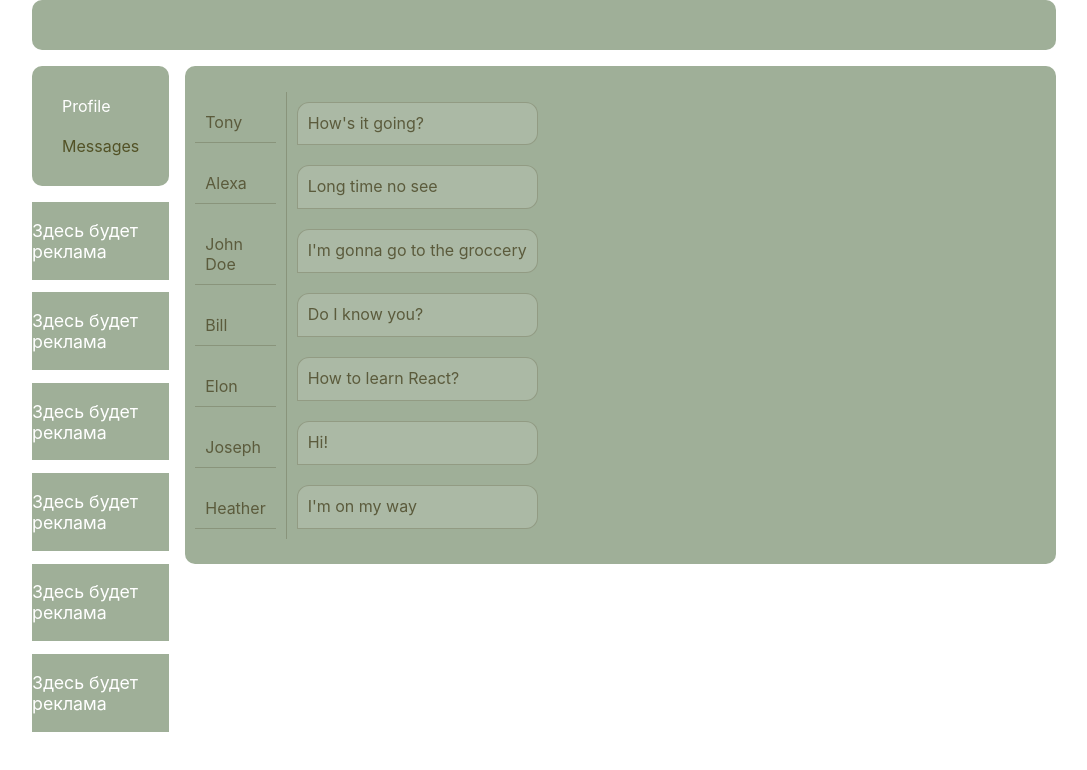
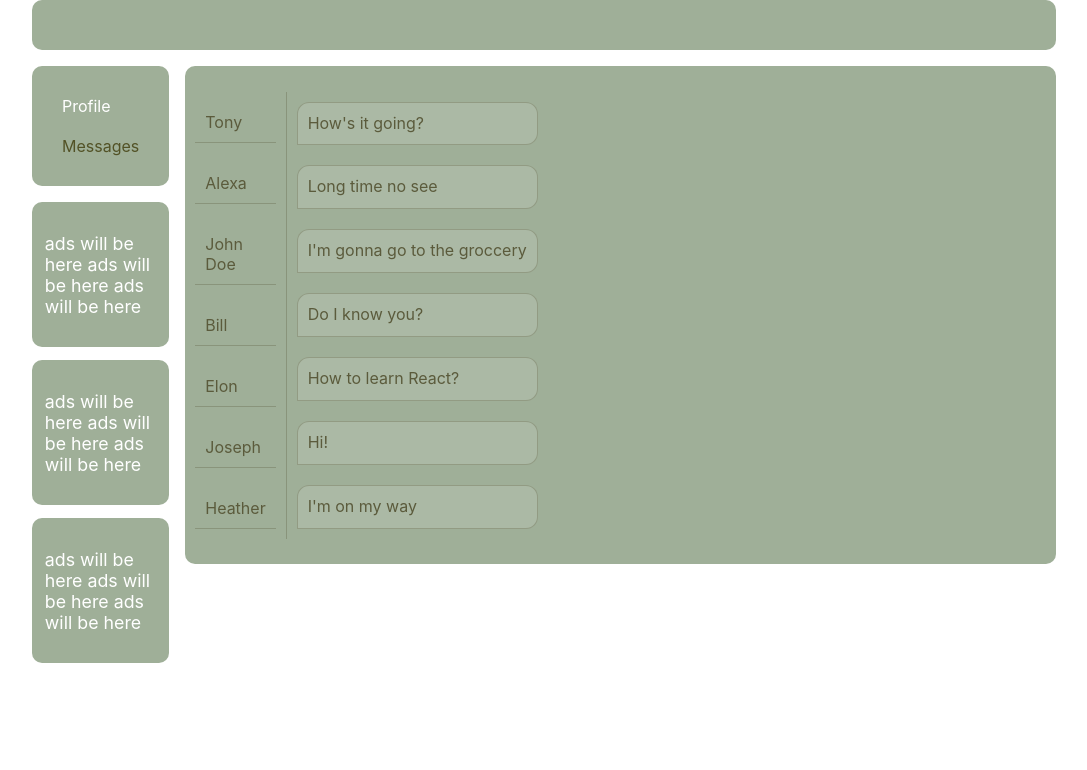
Before and after one commit to antoshagagarinISavailable/myapp, a React (Create React App) app: page /dialogs in a window 1280 px wide. Shown: the top 770 px of the page, without its empty margins (96-1183 px from the left). Built offline with nearby package versions, Linux system fonts and the light colour scheme.

Commit message:
dispatch, storage.js, reducer

```diff
--- a/src/App.css
+++ b/src/App.css
@@ -18,6 +18,7 @@
   grid-template-rows: 50px min-content 1fr;
 
 
+
 }
 
 .contentWrapper {
--- a/src/App.js
+++ b/src/App.js
@@ -18,7 +18,7 @@ function App(props) {
         <Routes>
           <Route
             path="/dialogs"
-            element={<Dialogs state={props.state.data.dialog} />}
+            element={<Dialogs state={props.state.dialog} />}
           />
 
           <Route
@@ -26,9 +26,8 @@ function App(props) {
             element={
               <Wall
                 userName="antoshagagarin"
-                state={props.state.data.wall}
-                addPost={props.addPost}
-                newPostTextUpdate={props.newPostTextUpdate}
+                state={props.state.wall}
+                dispatch={props.dispatch}
               />
             }
           />
--- a/src/components/Ads/Ads.jsx
+++ b/src/components/Ads/Ads.jsx
@@ -5,12 +5,9 @@ import AdsItem from './AdsItem/AdsItem.jsx'
 const Ads = () => {
     return (
         <div className={s.wrapper}>
-            <AdsItem text='Здесь будет реклама'/>
-            <AdsItem text='Здесь будет реклама'/>
-            <AdsItem text='Здесь будет реклама'/>
-            <AdsItem text='Здесь будет реклама'/>
-            <AdsItem text='Здесь будет реклама'/>
-            <AdsItem text='Здесь будет реклама'/>
+            <AdsItem text='ads will be here ads will be here ads will be here'/>
+            <AdsItem text='ads will be here ads will be here ads will be here'/>
+            <AdsItem text='ads will be here ads will be here ads will be here'/>
         </div>
     )
 }
--- a/src/components/Ads/AdsItem/AdsItem.jsx
+++ b/src/components/Ads/AdsItem/AdsItem.jsx
@@ -4,7 +4,7 @@ import s from './AdsItem.module.css'
 const AdsItem = (props) => {
     return (
         <div className={s.wrapper}>
-            <p>{props.text}</p>
+            <p className="adsText">{props.text}</p>
         </div>
     )
 }
--- a/src/components/Ads/AdsItem/AdsItem.module.css
+++ b/src/components/Ads/AdsItem/AdsItem.module.css
@@ -1,4 +1,7 @@
 .wrapper {
     background-color: var(--theMainColor);
     color: var(--theMainFontColor);
+    padding: 1vmax;
+    border-radius: 10px;
+
 }
--- a/src/components/Wall/Wall.jsx
+++ b/src/components/Wall/Wall.jsx
@@ -1,40 +1,53 @@
 import React from "react";
 import s from './wall.module.css'
 import Post from '../Post/Post.jsx'
-
-
-
-
+import {addPostActionCreator, onPostChangeActionCreator} from '../../redux/wallReducer'
 
 
 const Wall = (props) => {
 
-    let posts = props.state.postsData.map(el => <Post key={el.id} message={el.message} likeCounter={el.likeCounter}/>)
+    let posts = props.state.postsData.map(el =>
+    <Post key={el.id} message={el.message}
+    likeCounter={el.likeCounter}/>)
+
     let myref = React.createRef()
 
 
+    const addPost = () => {
+        let action = addPostActionCreator()
+        props.dispatch(action)
+    }
 
+    const onPostChange = () => {
+        let text = myref.current.value
+        let action = onPostChangeActionCreator(text)
+        props.dispatch(action)
+    }
+    return (
 
-
-
-    return (
 
         <div className={s.wrapper}>
 
             <h3>{props.userName}'s wall:</h3>
 
             <div className={s.createNewPost}>
-                <img className={s.userPic} src="https://www.svgrepo.com/show/68704/boy.svg" alt="user pic" />
+                <img className={s.userPic}
+                src="https://www.svgrepo.com/show/68704/boy.svg"
+                alt="user pic"
+                />
 
                 <textarea
                  value={props.state.newPostText}
-                 onChange={props.newPostTextUpdate}
+                 onChange={onPostChange}
                  ref={myref}
                  className={s.createNewPostTextarea}
                  id="3"
                 />
 
-                <button  onClick={() => {props.addPost(myref)}} className={s.publishButton}>Post</button>
+                <button  onClick={addPost}
+                className={s.publishButton}>
+                    Post
+                </button>
 
             </div>
 
--- a/src/index.js
+++ b/src/index.js
@@ -3,7 +3,7 @@ import ReactDOM from "react-dom/client";
 import "./index.css";
 import App from "./App";
 import { BrowserRouter, Route, Routes } from "react-router-dom";
-import storage from "./state";
+import storage from "./redux/storage";
 
 const root = ReactDOM.createRoot(document.getElementById("root"));
 
@@ -11,9 +11,8 @@ const rerenderEntireTree = () => {
   root.render(
     <BrowserRouter>
       <App
-        state={storage}
-        addPost={storage.addPost.bind(storage)}
-        newPostTextUpdate={storage.newPostTextUpdate.bind(storage)}
+        state={storage.getState()}
+        dispatch={storage.dispatch.bind(storage)}
       />
     </BrowserRouter>
   );
@@ -21,4 +20,4 @@ const rerenderEntireTree = () => {
 
 rerenderEntireTree();
 
-storage.subscribe(rerenderEntireTree);
+storage._callSubscriber(rerenderEntireTree);
--- a/src/state.js
+++ b/src/redux/storage.js
@@ -1,7 +1,9 @@
+import wallReducer from "./wallReducer";
+
 let observer = () => {};
 
 const storage = {
-  data: {
+  _state: {
     wall: {
       newPostText: "",
 
@@ -50,26 +52,34 @@ const storage = {
     },
   },
 
-  subscribe(f) {
+  getState() {
+    return this._state;
+  },
+
+  _callSubscriber(f) {
     observer = f;
   },
 
-  addPost(el) {
+  _addPost() {
     let newPost = {
-      id: this.data.wall.postsData.length + "postsData",
-      message: el.current.value,
+      id: this.getState().wall.postsData.length + "postsData",
+      message: this._state.wall.newPostText,
       likeCounter: 0,
     };
-    this.data.wall.postsData.push(newPost);
+    this._state.wall.postsData.push(newPost);
 
-    this.data.wall.newPostText = "";
+    this._state.wall.newPostText = "";
 
     observer();
   },
 
-  newPostTextUpdate(event) {
-    console.log(event.target.value);
-    this.data.wall.newPostText = event.target.value;
+  _newPostTextUpdate(text) {
+    this._state.wall.newPostText = text;
+    observer();
+  },
+
+  dispatch(action) {
+    wallReducer(this._state.wall, action);
     observer();
   },
 };
--- /dev/null
+++ b/src/redux/wallReducer.jsx
@@ -0,0 +1,32 @@
+const wallReducer = (state, action) => {
+
+    switch (action.type) {
+        case ADD_NEW_POST:
+            let newPost = {
+                id: state.postsData.length + "postsData",
+                message: state.newPostText,
+                likeCounter: 0,
+              };
+            state.postsData.push(newPost);
+            state.newPostText = "";
+            return state
+
+        case NEW_POST_TEXT_UPDATE:
+            state.newPostText = action.text;
+            return state
+
+        default: return state
+    }
+}
+
+const ADD_NEW_POST = "ADD-NEW-POST";
+const NEW_POST_TEXT_UPDATE = "NEW-POST-TEXT-UPDATE";
+
+export const addPostActionCreator = () => {
+  return { type: "ADD-NEW-POST" };
+};
+export const onPostChangeActionCreator = (text) => {
+  return { type: "NEW-POST-TEXT-UPDATE", text: text };
+};
+
+export default wallReducer
```
